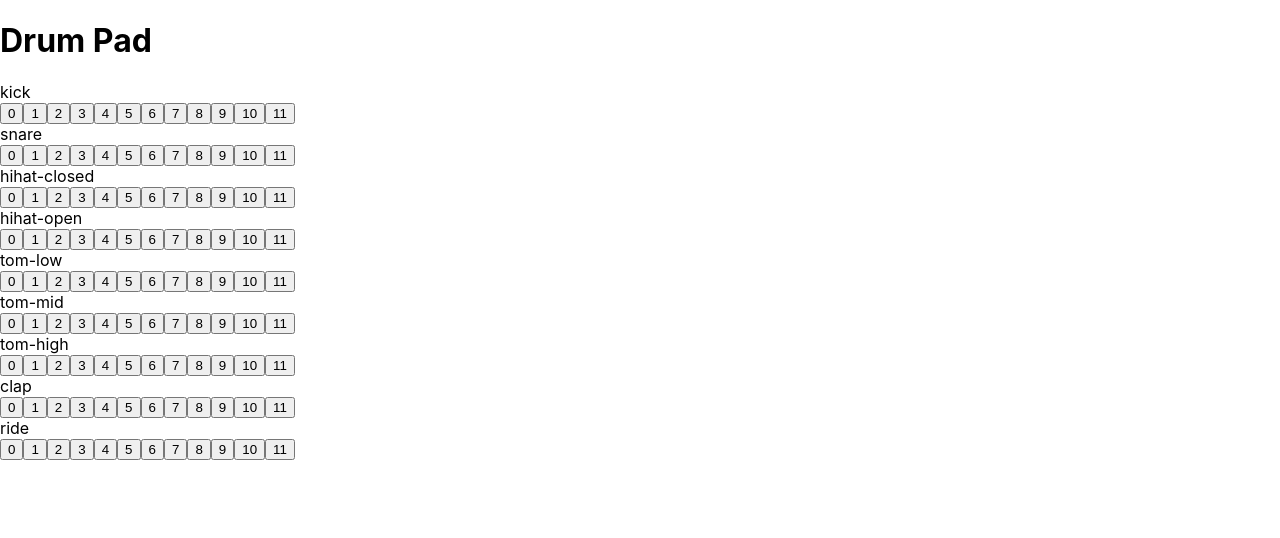
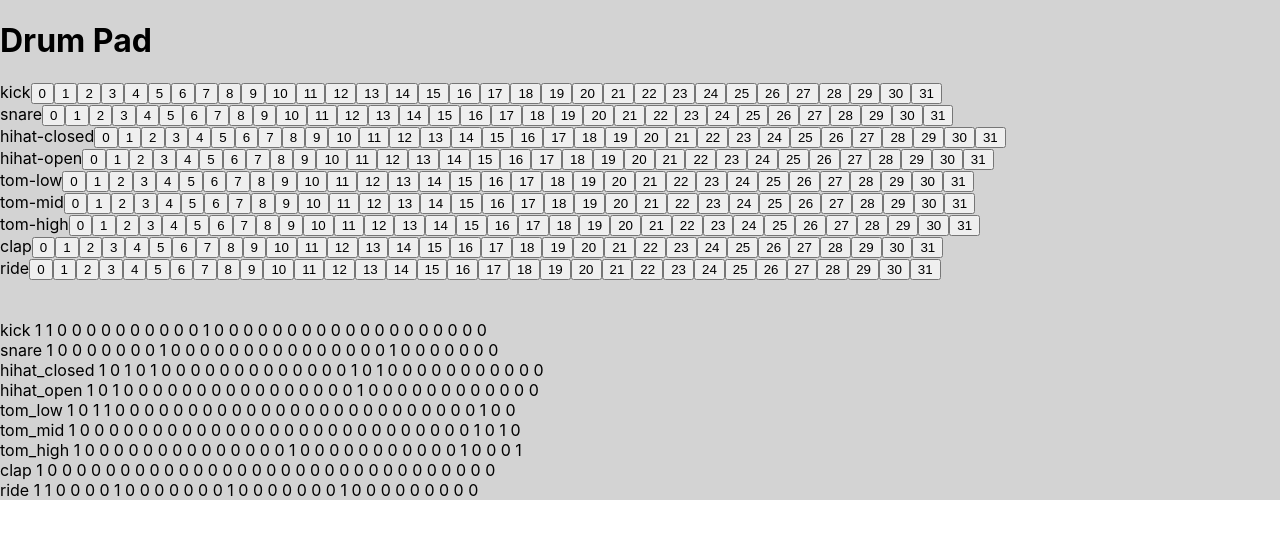
Before and after one commit to solft/drum-component, a React (Create React App) app: page / in a window 1280 px wide. Shown: the top 538 px of the page. Built offline with nearby package versions, Linux system fonts and the light colour scheme.

Commit message:
create pattern display component and add onClickHandler in drum button

```diff
--- /dev/null
+++ b/src/App.css
@@ -0,0 +1,4 @@
+.App {
+  background-color: lightgray;
+  overflow: hidden;
+}
--- a/src/App.js
+++ b/src/App.js
@@ -1,13 +1,42 @@
 import React, { Component } from 'react';
+
 import DrumPad from './components/DrumPad';
+import Pattern from './components/Pattern';
+import { PatternProvider } from './contexts/PatternContext'
+
+import './App.css'
+
 
 class App extends Component {
+  constructor(props) {
+    super(props)
+
+    this.state = {
+       pattern: {
+        kick: [1, 1, 0, 0, 0, 0, 0, 0, 0, 0, 0, 0, 1, 0, 0, 0, 0, 0, 0, 0, 0, 0, 0, 0, 0, 0, 0, 0, 0, 0, 0, 0],
+        snare: [1, 0, 0, 0, 0, 0, 0, 0, 1, 0, 0, 0, 0, 0, 0, 0, 0, 0, 0, 0, 0, 0, 0, 0, 1, 0, 0, 0, 0, 0, 0, 0],
+        hihat_closed: [1, 0, 1, 0, 1, 0, 0, 0, 0, 0, 0, 0, 0, 0, 0, 0, 0, 0, 1, 0, 1, 0, 0, 0, 0, 0, 0, 0, 0, 0, 0, 0],
+        hihat_open: [1, 0, 1, 0, 0, 0, 0, 0, 0, 0, 0, 0, 0, 0, 0, 0, 0, 0, 0, 1, 0, 0, 0, 0, 0, 0, 0, 0, 0, 0, 0, 0],
+        tom_low: [1, 0, 1, 1, 0, 0, 0, 0, 0, 0, 0, 0, 0, 0, 0, 0, 0, 0, 0, 0, 0, 0, 0, 0, 0, 0, 0, 0, 0, 1, 0, 0],
+        tom_mid: [1, 0, 0, 0, 0, 0, 0, 0, 0, 0, 0, 0, 0, 0, 0, 0, 0, 0, 0, 0, 0, 0, 0, 0, 0, 0, 0, 0, 1, 0, 1, 0],
+        tom_high: [1, 0, 0, 0, 0, 0, 0, 0, 0, 0, 0, 0, 0, 0, 0, 1, 0, 0, 0, 0, 0, 0, 0, 0, 0, 0, 0, 1, 0, 0, 0, 1],
+        clap: [1, 0, 0, 0, 0, 0, 0, 0, 0, 0, 0, 0, 0, 0, 0, 0, 0, 0, 0, 0, 0, 0, 0, 0, 0, 0, 0, 0, 0, 0, 0, 0],
+        ride: [1, 1, 0, 0, 0, 0, 1, 0, 0, 0, 0, 0, 0, 0, 1, 0, 0, 0, 0, 0, 0, 0, 1, 0, 0, 0, 0, 0, 0, 0, 0, 0]
+       }
+    }
+  }
+
   render() {
     return (
-      <div className="App">
-        <h1>Drum Pad</h1>
-        <DrumPad />
-      </div>
+      <PatternProvider value={this.state.pattern}>
+        <div className="App">
+          <h1>Drum Pad</h1>
+          <DrumPad className="drum" />
+          <br/>
+          <br/>
+          <Pattern pattern={this.state.pattern} />
+        </div>
+      </PatternProvider>
     );
   }
 }
--- a/src/components/DrumLine.js
+++ b/src/components/DrumLine.js
@@ -3,17 +3,20 @@ import React, { Component } from 'react'
 // this.props.playerLength : 재생 길이(시간)
 // this.props.drum : 재생 드럼 종류
 class DrumLine extends Component {
+  clickHandler = (time, drum) => {
+    console.log(`this button is ${drum}의 ${time} 시간 째 버튼 입니다.`)
+  }
   render() {
     const times = [...Array(Number(this.props.playerLength)).keys()]
     const line = times.map(time => {
       return (
-        <button key={time} className={time}>{time}</button>
+        <button key={time} className={time} onClick={() => this.clickHandler(time, this.props.drum)}>{time}</button>
       )
     })
     return (
-      <div>
+      <span>
         {line}
-      </div>
+      </span>
     )
   }
 }
--- a/src/components/DrumPad.js
+++ b/src/components/DrumPad.js
@@ -9,7 +9,7 @@ class DrumPad extends Component {
       return (
         <div key={e}>
           <span>{e}</span>
-          <DrumLine playerLength="12" drum={e} />
+          <DrumLine playerLength="32" drum={e} />
         </div>
       )
     })
--- /dev/null
+++ b/src/components/Pattern.js
@@ -0,0 +1,33 @@
+import React from 'react'
+/*
+  [9, playerLength(32)] 짜리 행렬 출력하는 컴포넌트
+  pattern: {
+    kick: [1, 1, 0, 0, 0, 0, 0, 0, 0, 0, 0, 0, 1, 0, 0, 0, 0, 0, 0, 0, 0, 0, 0, 0, 0, 0, 0, 0, 0, 0, 0, 0],
+    snare: [1, 0, 0, 0, 0, 0, 0, 0, 1, 0, 0, 0, 0, 0, 0, 0, 0, 0, 0, 0, 0, 0, 0, 0, 1, 0, 0, 0, 0, 0, 0, 0],
+    hihat_closed: [1, 0, 1, 0, 1, 0, 0, 0, 0, 0, 0, 0, 0, 0, 0, 0, 0, 0, 1, 0, 1, 0, 0, 0, 0, 0, 0, 0, 0, 0, 0, 0],
+    hihat_open: [1, 0, 1, 0, 0, 0, 0, 0, 0, 0, 0, 0, 0, 0, 0, 0, 0, 0, 0, 1, 0, 0, 0, 0, 0, 0, 0, 0, 0, 0, 0, 0],
+    tom_low: [1, 0, 1, 1, 0, 0, 0, 0, 0, 0, 0, 0, 0, 0, 0, 0, 0, 0, 0, 0, 0, 0, 0, 0, 0, 0, 0, 0, 0, 1, 0, 0],
+    tom_mid: [1, 0, 0, 0, 0, 0, 0, 0, 0, 0, 0, 0, 0, 0, 0, 0, 0, 0, 0, 0, 0, 0, 0, 0, 0, 0, 0, 0, 1, 0, 1, 0],
+    tom_high: [1, 0, 0, 0, 0, 0, 0, 0, 0, 0, 0, 0, 0, 0, 0, 1, 0, 0, 0, 0, 0, 0, 0, 0, 0, 0, 0, 1, 0, 0, 0, 1],
+    clap: [1, 0, 0, 0, 0, 0, 0, 0, 0, 0, 0, 0, 0, 0, 0, 0, 0, 0, 0, 0, 0, 0, 0, 0, 0, 0, 0, 0, 0, 0, 0, 0],
+    ride: [1, 1, 0, 0, 0, 0, 1, 0, 0, 0, 0, 0, 0, 0, 1, 0, 0, 0, 0, 0, 0, 0, 1, 0, 0, 0, 0, 0, 0, 0, 0, 0]
+  }
+*/
+const Pattern = ({ pattern }) => {
+  const displayPattern = Object.entries(pattern).map(drumLine => {
+    const drumDisplay = drumLine[1].map((time, index) => (<span key={index}> {time} </span>))
+    return (
+      <div key={drumLine[0]}>
+        <span>{drumLine[0]} </span>
+        {drumDisplay}
+      </div>
+    )
+  })
+  return (
+    <div>
+      {displayPattern}
+    </div>
+  )
+}
+
+export default Pattern
--- /dev/null
+++ b/src/contexts/PatternContext.js
@@ -0,0 +1,8 @@
+import React from 'react'
+
+const PatternContext = React.createContext()
+
+const PatternProvider = PatternContext.Provider
+const PatternConsumer = PatternContext.Consumer
+
+export { PatternProvider, PatternConsumer }
```
